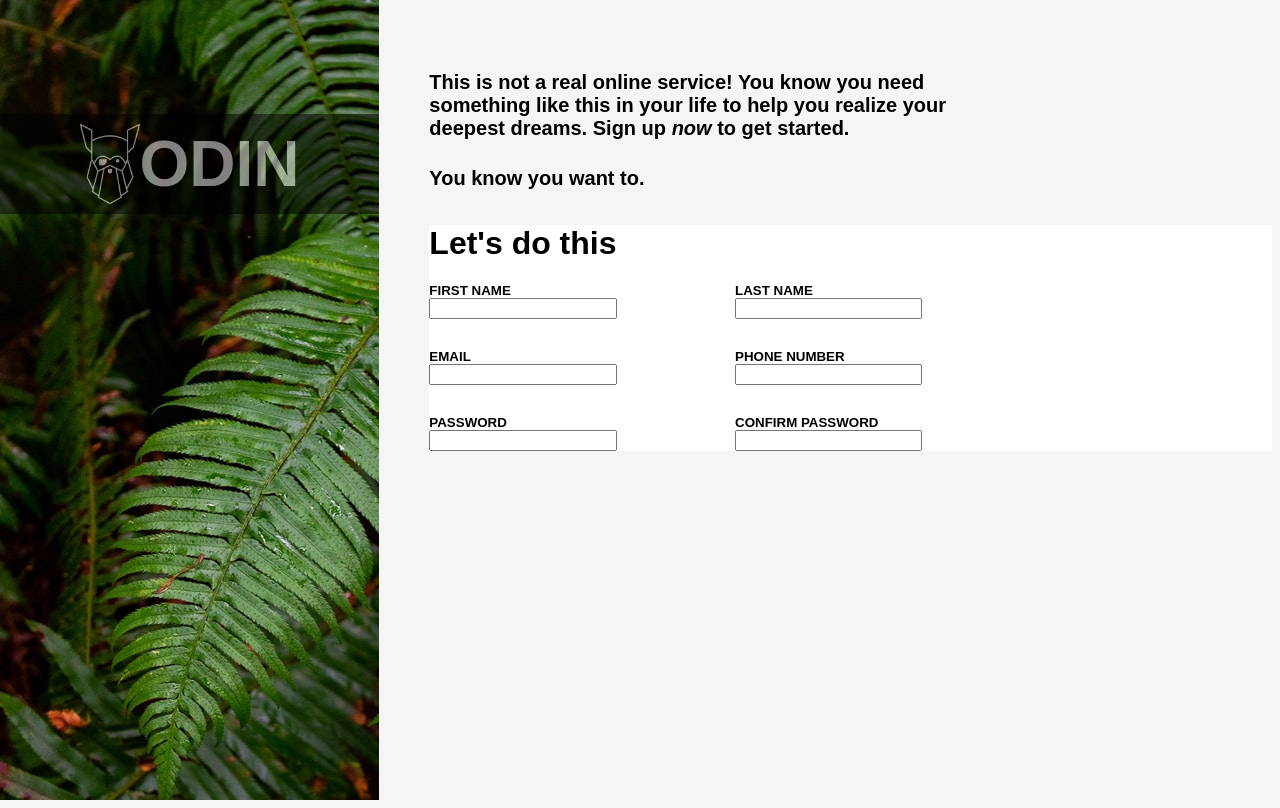
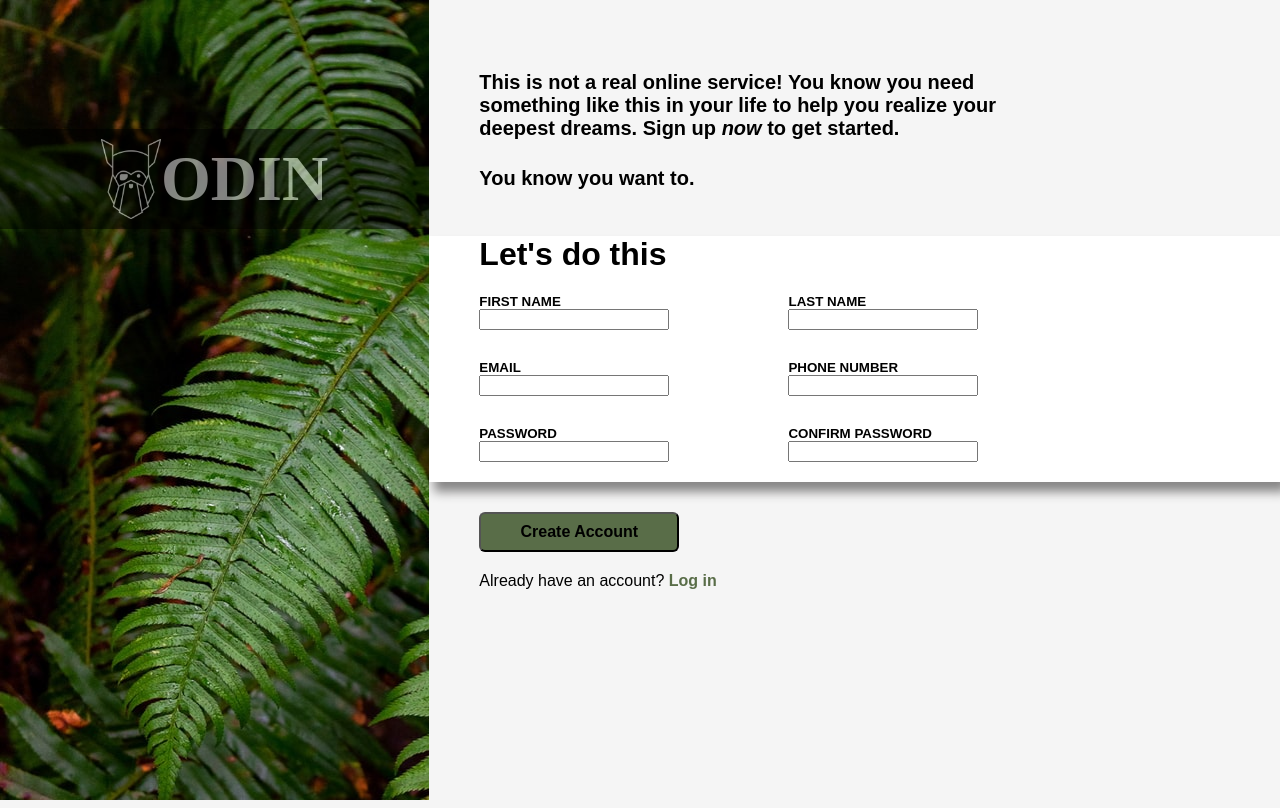
Before and after one commit to B3AST721/Sign-Up, a plain HTML site: page index.html in a window 1280 px wide. Drawn offline with Linux system fonts and the light colour scheme; a web font is replaced by a local one.

Commit message:
Completed sign-up page

```diff
--- a/index.html
+++ b/index.html
@@ -5,7 +5,7 @@
     <meta http-equiv="X-UA-Compatible" content="IE=edge">
     <meta name="viewport" content="width=1.0, initial-scale=1.0">
     <link rel="stylesheet" href="style.css">
-    <title>Document</title>
+    <title>Sign-Up Page</title>
 </head>
 <body>
     <div class="background">
@@ -53,6 +53,8 @@
             </div>
         </form>
         </div>
+        <button class="create">Create Account</button>
+        <p>Already have an account? <a href="#">Log in</a></p>
     </div>
 </body>
 </html>
--- a/style.css
+++ b/style.css
@@ -1,5 +1,4 @@
 @import url(//db.onlinewebfonts.com/c/fd1ad3a0f95210975d2f5607501020b5?family=Norse);
-
 body {
     display: grid;
     grid-template-columns: 1fr 2fr;
@@ -13,7 +12,6 @@ body {
     position: relative;
     margin-left: -8px;
     margin-top: -8px;
-    margin-right: 50px;
 }
 
 .odin {
@@ -39,13 +37,14 @@ body {
     flex-direction: column;
     font-size: 10px;
     font-family: Arial, Helvetica, sans-serif;
-    width: 69%;
+    width: 75%;
     margin-top: 50px;
 }
 
-h1 {
+.heading>h1, .sign-up>h1 {
     font-family: Arial, Helvetica, sans-serif;
     font-weight: bolder;
+    margin-left: 50px;
 }
 
 form {
@@ -55,6 +54,8 @@ form {
     grid-gap: 30px;
     width: 69%;
     font-weight: 550;
+    margin-left: 50px;
+    margin-right: 0%;
 }
 
 .first, .mail, .pw, .last, .pnum, .confirm {
@@ -65,6 +66,7 @@ form {
 
 input {
     width: 65%;
+    height: 150%;
 }
 
 input:focus {
@@ -73,6 +75,34 @@ input:focus {
 
 .sign-up {
     background-color: white;
-    position: relative;
-    l;
+    margin-left: 0;
+    margin-right: -10px;
+    margin-top: 32px;
+    padding-bottom: 20px;
+    box-shadow: 5px 10px 10px rgb(136, 135, 135);
 }
+
+.create {
+    margin-left: 50px;
+    margin-top: 30px;
+    height: 40px;
+    width: 200px;
+    border-radius: 6px;
+    font-family: Arial, Helvetica, sans-serif;
+    font-weight: bold;
+    background-color: #596D48;
+    font-size: 16px;
+}
+
+p {
+    margin-left: 50px;
+    margin-top: 20px;
+    font-family: Arial, Helvetica, sans-serif;
+}
+
+a {
+    font-weight: bold;
+    color: #596D48;
+    text-decoration: none;
+    font-family: Arial, Helvetica, sans-serif;
+}
```
